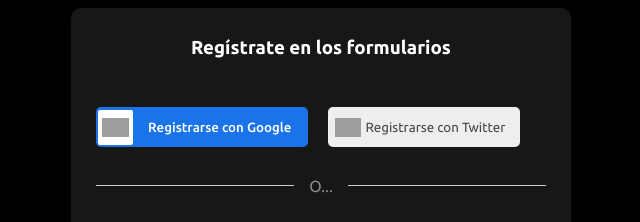
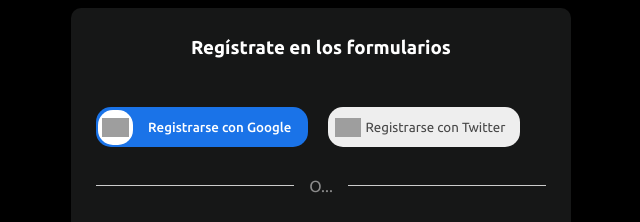
Before and after one commit to lfayala9/ejerciciosOB, a plain HTML site: page form/index.html in a window 1280 px wide. Shown: the top 222 px of the page, 319-959 px from the left. Drawn offline with Linux system fonts and the light colour scheme; grey boxes are pictures that could not be loaded.

Commit message:
new things

```diff
--- a/form/style.css
+++ b/form/style.css
@@ -31,7 +31,7 @@
 .google-btn {
     background-color: #1A73E8;
     border: none;
-    border-radius: 5px;
+    border-radius: 15px;
     height: 40px;
     display: flex;
     align-items: center;
@@ -47,7 +47,7 @@
     width: 35px;
     height: 35px;
     background-color: white;
-    border-radius: 2px;
+    border-radius: 15px;
     display: flex;
     align-items: center;
     justify-content: center;
@@ -64,8 +64,8 @@
 }
 .twitter-btn picture{
     width: 35px;
-    height: 35px;
-    border-radius: 2px;
+    height: 30px;
+    border-radius: 15px;
     display: flex;
     align-items: center;
     justify-content: center;
@@ -77,7 +77,7 @@
     color: rgb(71, 71, 71);
     background-color: #eee;
     border: none;
-    border-radius: 5px;
+    border-radius: 15px;
     height: 40px;
     display: flex;
     align-items: center;
```
Also changed, not shown: boot.html (added, +18 -0 lines), 2 other files.
